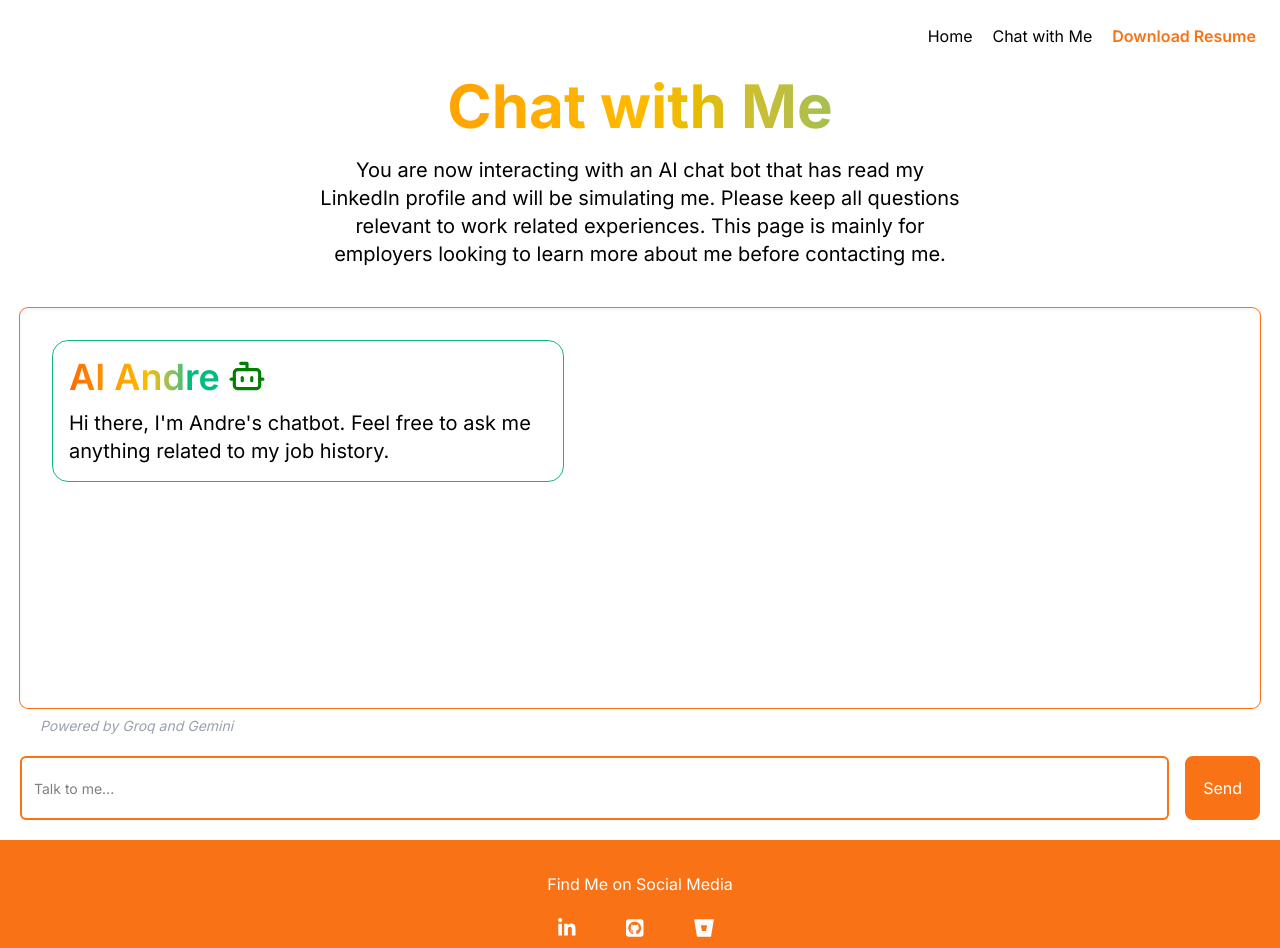
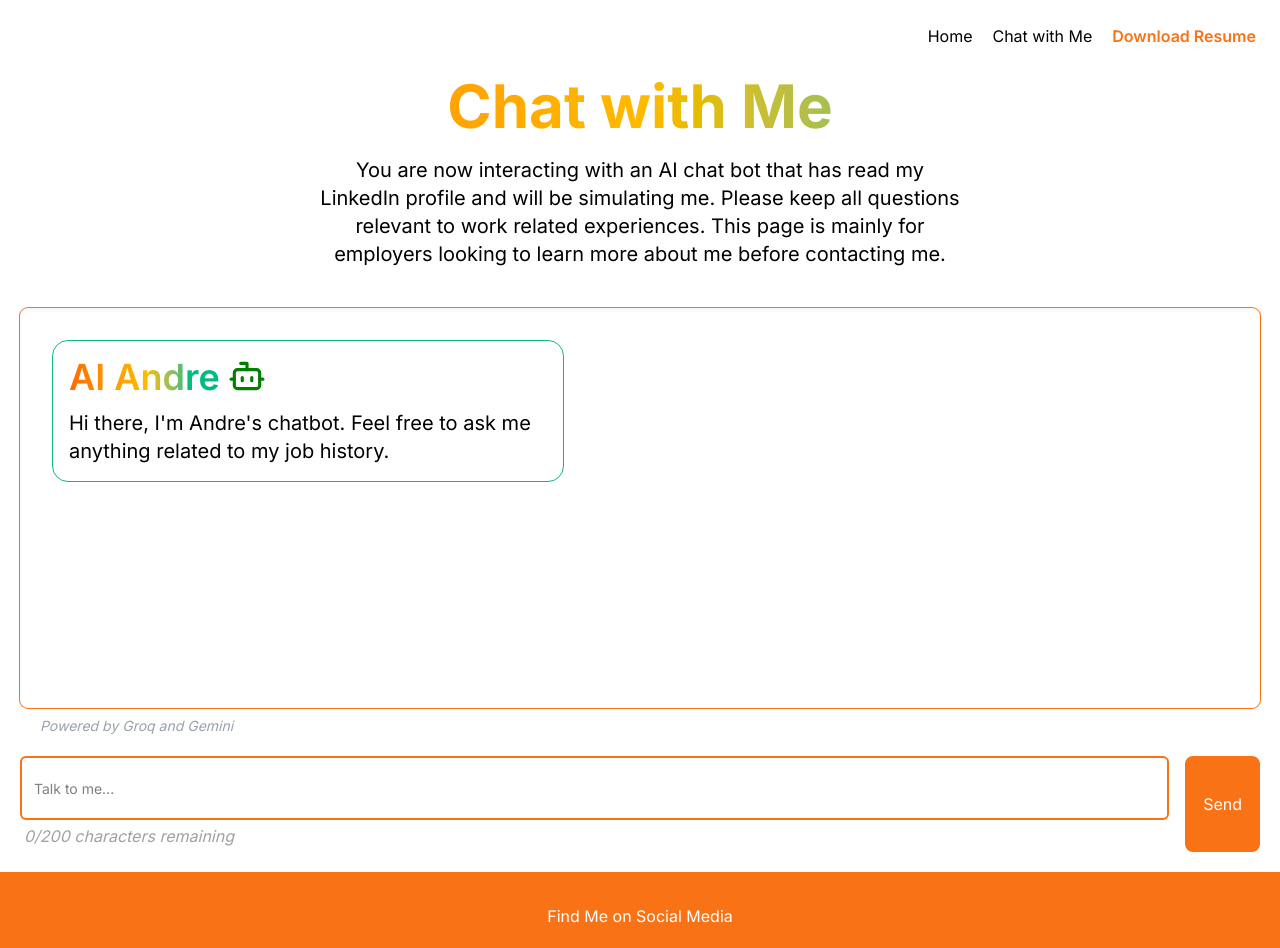
Before and after one commit to drethedevjs/andre-cv, a Next.js app: page /chat in a window 1280 px wide. Shown: the top 948 px of the page. Built offline with nearby package versions, Linux system fonts and the light colour scheme.

Commit message:
Added character limit to user input.

```diff
--- a/components/ChatBox.tsx
+++ b/components/ChatBox.tsx
@@ -8,7 +8,7 @@ import Suggestions from "./Suggestions";
 
 const ChatBox = () => {
   const chatBoxRef = useRef<HTMLDivElement>(null);
-  const [userMsg, setUseMsg] = useState<string>("");
+  const [userMsg, setUserMsg] = useState<string>("");
   const [isLoading, setIsLoading] = useState<boolean>(true);
   const [suggestions, setSuggestions] = useState<string[]>([]);
   const [messages, setMessages] = useState<ChatMessage[]>([]);
@@ -35,6 +35,7 @@ const ChatBox = () => {
   }, [messages]);
 
   const sendMsg = async () => {
+    setUserMsg("");
     setSuggestions([]);
     addMsgToChatBox("user", userMsg);
     setIsLoading(true);
@@ -65,7 +66,6 @@ const ChatBox = () => {
       content: message
     };
 
-    setUseMsg("");
     setMessages((prevMessages) => [...prevMessages, newMsg]);
   };
 
@@ -173,11 +173,15 @@ const ChatBox = () => {
               placeholder="Talk to me..."
               value={userMsg}
               disabled={isLoading}
-              onChange={(e) => setUseMsg(e.target.value)}
+              maxLength={200}
+              onChange={(e) => setUserMsg(e.target.value)}
               onKeyDown={(e) => {
                 if (e.key === "Enter") sendMsg();
               }}
             />
+            <p className="text-neutral-400 mt-1 m-1 italic">
+              {userMsg.length}/200 characters remaining
+            </p>
           </div>
           <button
             className="btn disabled:!bg-primary/50 disabled:!border-primary/50 disabled:cursor-not-allowed"
```
